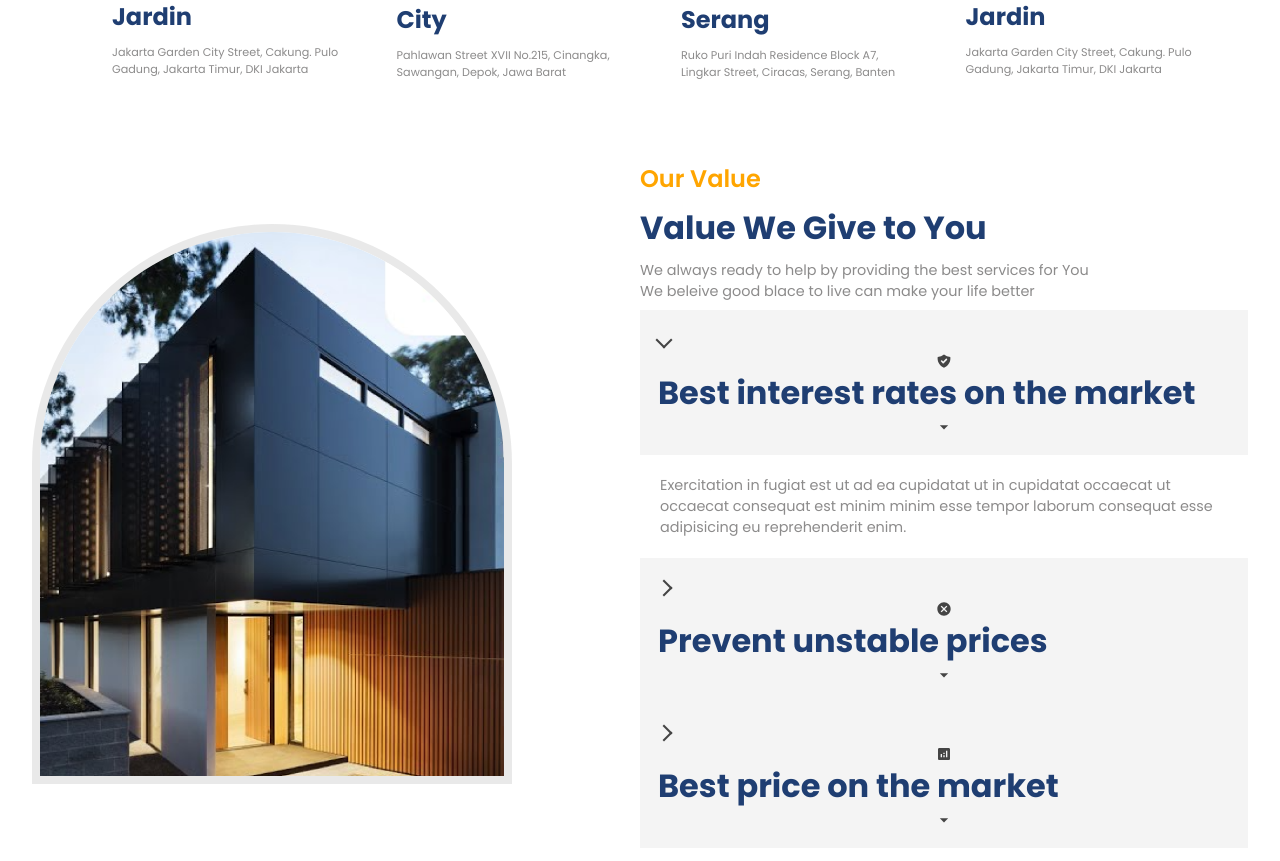
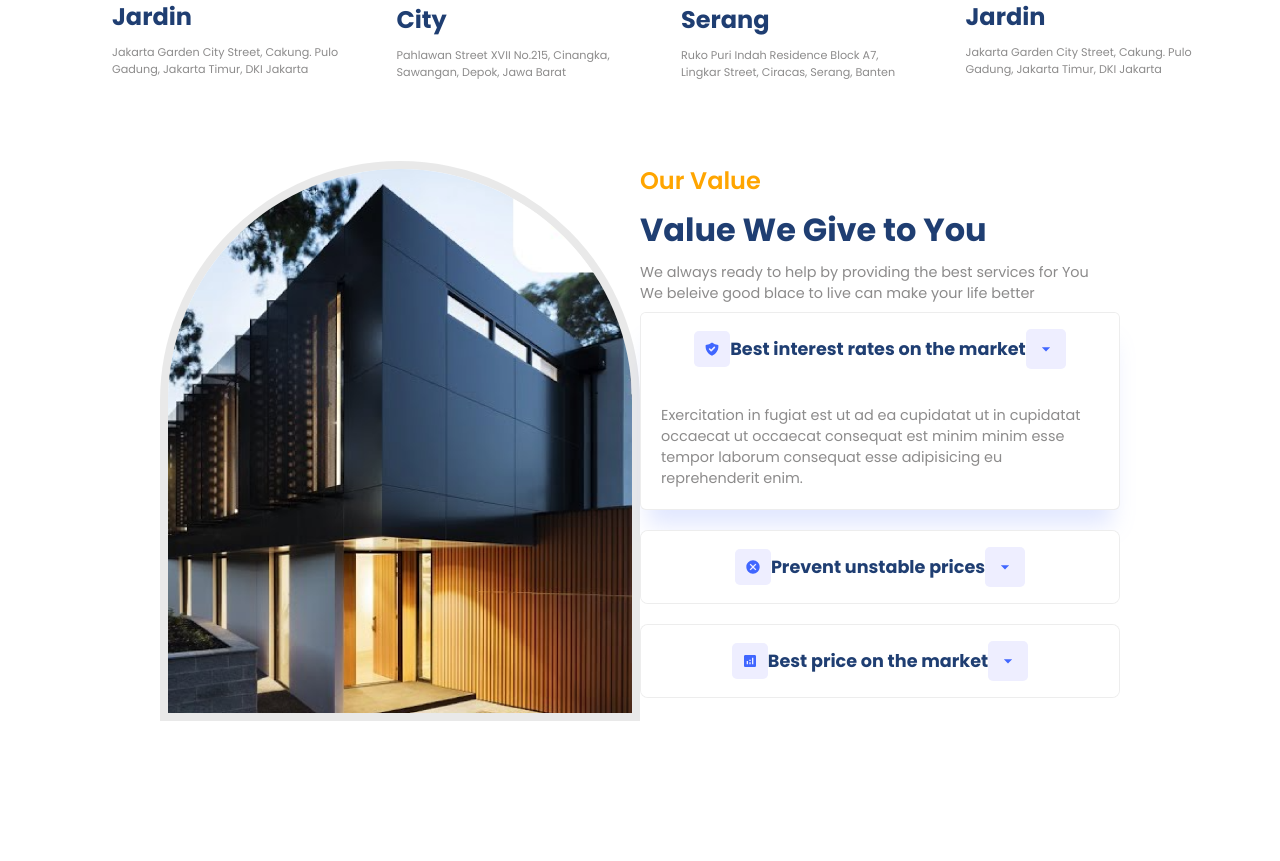
Before and after one commit to Chasith-Randima/real_state_site, a React (Vite) app: page / in a window 1280 px wide. Shown: the part 1360-2221 px from the top of the page. After the commit the page ends 2113 px from the top, so only its background shows below. Built offline with nearby package versions, Linux system fonts and the light colour scheme.

Commit message:
expand collapse section completed

```diff
--- a/src/components/Value/Value.css
+++ b/src/components/Value/Value.css
@@ -1,10 +1,53 @@
 .v-container .image-container {
   border: 8px solid rgb(232 232 232 /93%);
 }
-
+.v-wrapper {
+  margin-left: 10%;
+  margin-right: 10%;
+}
 .v-container > div {
   flex: 1;
 }
 .v-right {
   gap: 0.5rem;
 }
+
+.accordion {
+  margin-top: 2rem;
+  border: none;
+}
+.accordionItem {
+  background: white;
+  border: 0.8px solid rgba(128, 128, 128, 0.143);
+  border-radius: 8px;
+  overflow: hidden;
+  margin-bottom: 20px;
+  /* justify-content: space-between; */
+}
+
+.accordionItem.expanded {
+  box-shadow: var(--shadow);
+  border-radius: 6px;
+}
+
+.accordionButton {
+  background: white;
+  padding: 1rem;
+  width: 100%;
+  justify-content: space-between;
+  cursor: pointer;
+}
+
+.icon {
+  padding: 10px;
+  background: #eeeeff;
+  border-radius: 5px;
+}
+
+.icon svg {
+  fill: var(--blue);
+}
+
+.accordionButton .primaryText {
+  font-size: 1.1rem;
+}
--- a/src/components/Value/Value.jsx
+++ b/src/components/Value/Value.jsx
@@ -1,4 +1,4 @@
-import React from "react";
+import React, { useState } from "react";
 import {
   Accordion,
   AccordionItem,
@@ -40,10 +40,22 @@
               preExpanded={[0]}
             >
               {data.map((item, i) => {
+                const [className, setClassName] = useState(null);
                 return (
-                  <AccordionItem className="accordionItem" key={i} uuid={i}>
+                  <AccordionItem
+                    className={`accordionItem ${className}`}
+                    key={i}
+                    uuid={i}
+                  >
                     <AccordionItemHeading>
-                      <AccordionItemButton>
+                      <AccordionItemButton className="flexCenter accordionButton">
+                        <AccordionItemState>
+                          {({ expanded }) =>
+                            expanded
+                              ? setClassName("expanded")
+                              : setClassName("collapsed")
+                          }
+                        </AccordionItemState>
                         <div className="flexCenter icon">{item.icon}</div>
                         <span className="primaryText">{item.heading}</span>
                         <div className="flexCenter icon">
```
